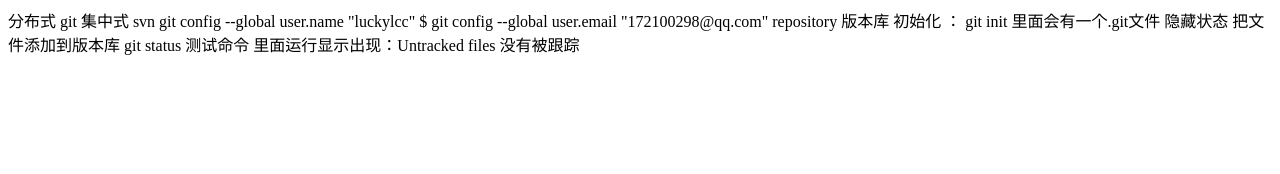
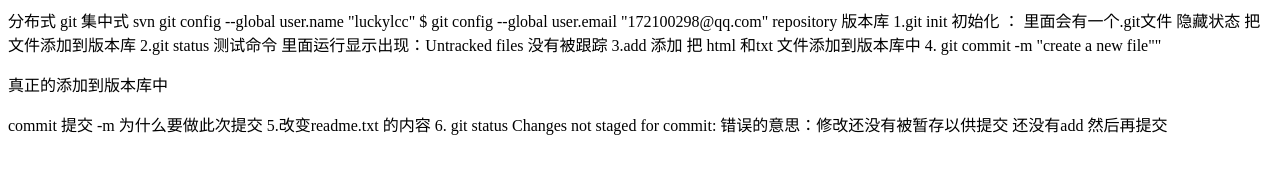
Before and after one commit to lcclucky/1913, a plain HTML site: page index.html in a window 1280 px wide. Drawn offline with Linux system fonts and the light colour scheme.

Commit message:
add dirstribute

```diff
--- a/index.html
+++ b/index.html
@@ -13,11 +13,25 @@
 
 		repository   版本库
 
-		初始化 ： git init    里面会有一个.git文件 隐藏状态
+		1.git init    初始化 ：     里面会有一个.git文件 隐藏状态
 
 		把文件添加到版本库
 
-		git status   测试命令
+		2.git status   测试命令
+
 		里面运行显示出现：Untracked files 没有被跟踪
+
+		3.add  添加   把  html 和txt 文件添加到版本库中
+
+		4. git commit -m  "create a new file""     <p>真正的添加到版本库中</p>
+		 commit   提交
+		 -m   为什么要做此次提交
+
+
+		5.改变readme.txt 的内容
+
+		6. git status
+		 Changes not staged for commit:   错误的意思：修改还没有被暂存以供提交   还没有add  然后再提交
+
 	</body>
 </html>
```
Also changed, not shown: readme.txt.
